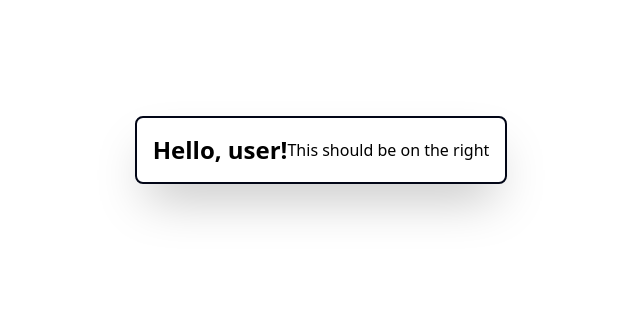
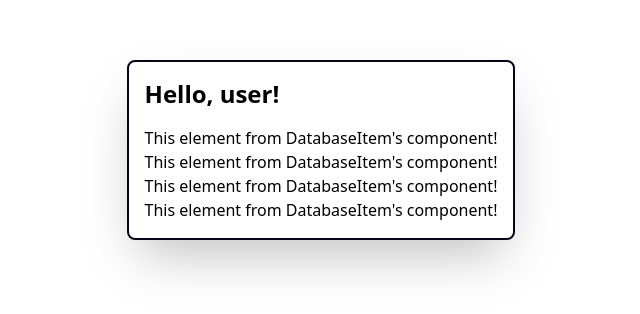
Before and after one commit to thoriqagfi/ki_assignment-1_frontend, a Next.js app: page /user in a window 1280 px wide. Shown: the part 250-564 px from the top of the page, without its empty margins (319-959 px from the left). Built offline with nearby package versions, Linux system fonts and the light colour scheme.

Commit message:
feat: implement DatabaseItems

```diff
--- a/src/pages/user/index.tsx
+++ b/src/pages/user/index.tsx
@@ -1,11 +1,18 @@
+import { DatabaseItem } from "../components"
+
 export default function User() {
   return (
     <main className="flex w-screen h-screen justify-center">
       <div className="mx-auto my-auto w-fit h-fit flex flex-col border-2 p-4 border-slate-950 gap-4 rounded-lg shadow-2xl">
         <div className="flex justify-between">
           <h1 className="font-bold text-2xl">Hello, user!</h1>
-          <p className="my-auto">This should be on the right</p>
         </div>
+        <ul>
+          <li><DatabaseItem></DatabaseItem></li>
+          <li><DatabaseItem></DatabaseItem></li>
+          <li><DatabaseItem></DatabaseItem></li>
+          <li><DatabaseItem></DatabaseItem></li>
+        </ul>
       </div>
     </main >
   )
```
